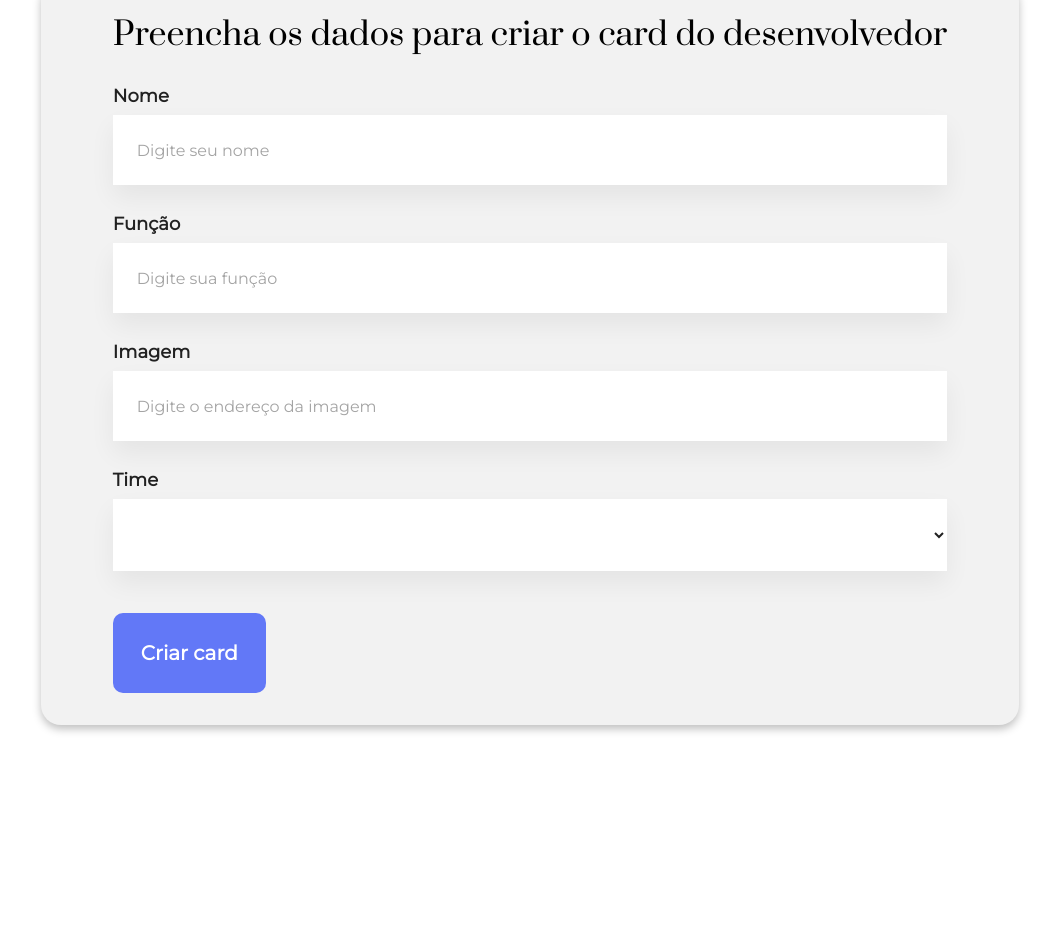
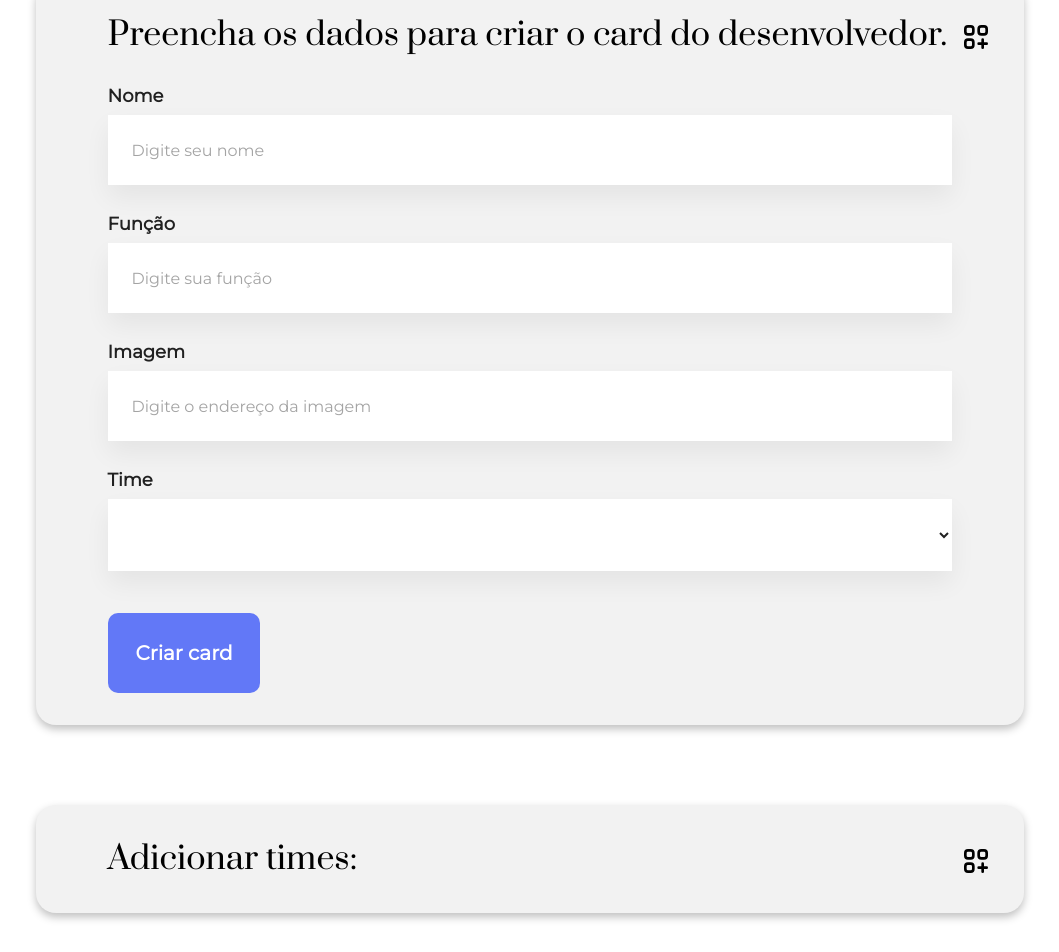
Before and after one commit to LeoSpadim/alura-react, a React (Create React App) app: page / in a window 1280 px wide. Shown: the part 593-1545 px from the top of the page, without its empty margins (110-1169 px from the left). Before the commit the page ends 1398 px from the top, so only its background shows below. Built offline with nearby package versions, Linux system fonts and the light colour scheme.

Commit message:
org and employees button

```diff
--- a/src/componentes/Formulario/Formulario.css
+++ b/src/componentes/Formulario/Formulario.css
@@ -2,9 +2,12 @@
 
 .formulario{
     display: flex;
+    flex-direction: column;
+
     justify-content: center;
+    align-items: center;
 
-    margin: 80px 80px;
+    margin-top: 80px;
 }
 
 .formulario form{
@@ -13,6 +16,9 @@
 
     border-radius: 20px;
     padding: 32px 72px;
+
+    width: 66%;
+    margin-bottom: 80px;
 }
 
 .formulario h2{
@@ -22,3 +28,21 @@
     font-size: 32px;
     font-weight: 400;
 }
+
+.employees_form{
+    position: relative;
+}
+.adicionar_colaborador{
+    position: absolute;
+    top: 40px;
+    right: 32px;
+}
+
+.teams_form{
+    position: relative;
+}
+.adicionar_time{
+    position: absolute;
+    top: 40px;
+    right: 32px;
+}
--- a/src/componentes/Formulario/index.jsx
+++ b/src/componentes/Formulario/index.jsx
@@ -1,4 +1,5 @@
 import { useState } from 'react';
+import {HiOutlineViewGridAdd} from 'react-icons/hi';
 import Botao from '../Botao';
 import CampoLista from '../CampoLista';
 import CampoTexto from '../CampoTexto';
@@ -26,8 +27,10 @@ const Formulario = (props) =>{
 
     return(
         <section className="formulario">
-            <form onSubmit={aoSalvar}>
-                <h2>Preencha os dados para criar o card do desenvolvedor</h2>
+            <form className="employees_form" onSubmit={aoSalvar}>
+                <h2>Preencha os dados para criar o card do desenvolvedor.</h2>
+                <HiOutlineViewGridAdd className='adicionar_colaborador' size={32}/>
+                <div>
                     <CampoTexto
                         label="Nome"
                         placeholder="Digite seu nome"
@@ -60,6 +63,11 @@ const Formulario = (props) =>{
                         aoAlterar={valor => setTime(valor)}
                     />
                     <Botao>Criar card</Botao>
+                </div>
+            </form>
+            <form className="teams_form">
+                <h2>Adicionar times:</h2>
+                <HiOutlineViewGridAdd className='adicionar_time' size={32}/>
             </form>
         </section>
     );
```
Lines whose indentation alone changed are shown as unchanged.
